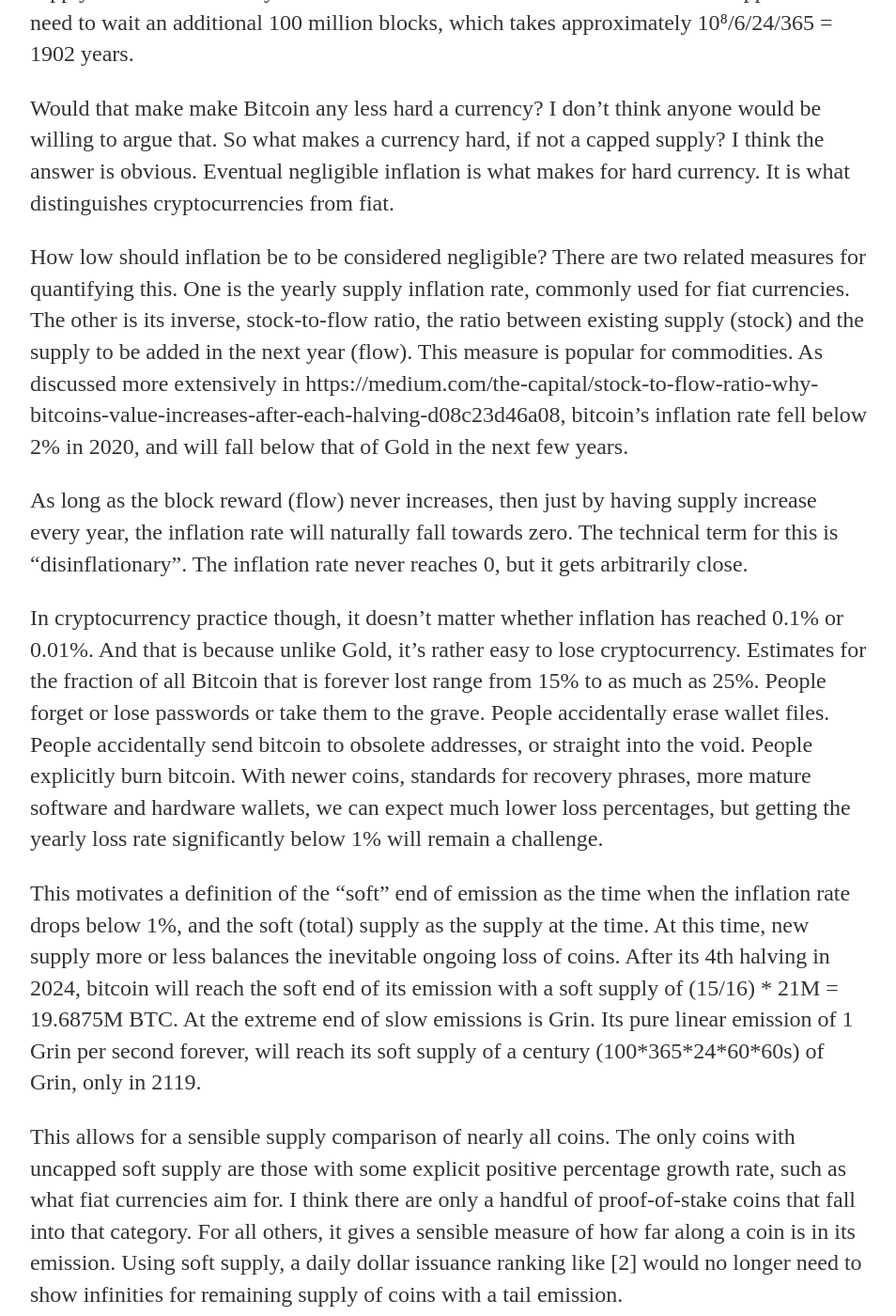
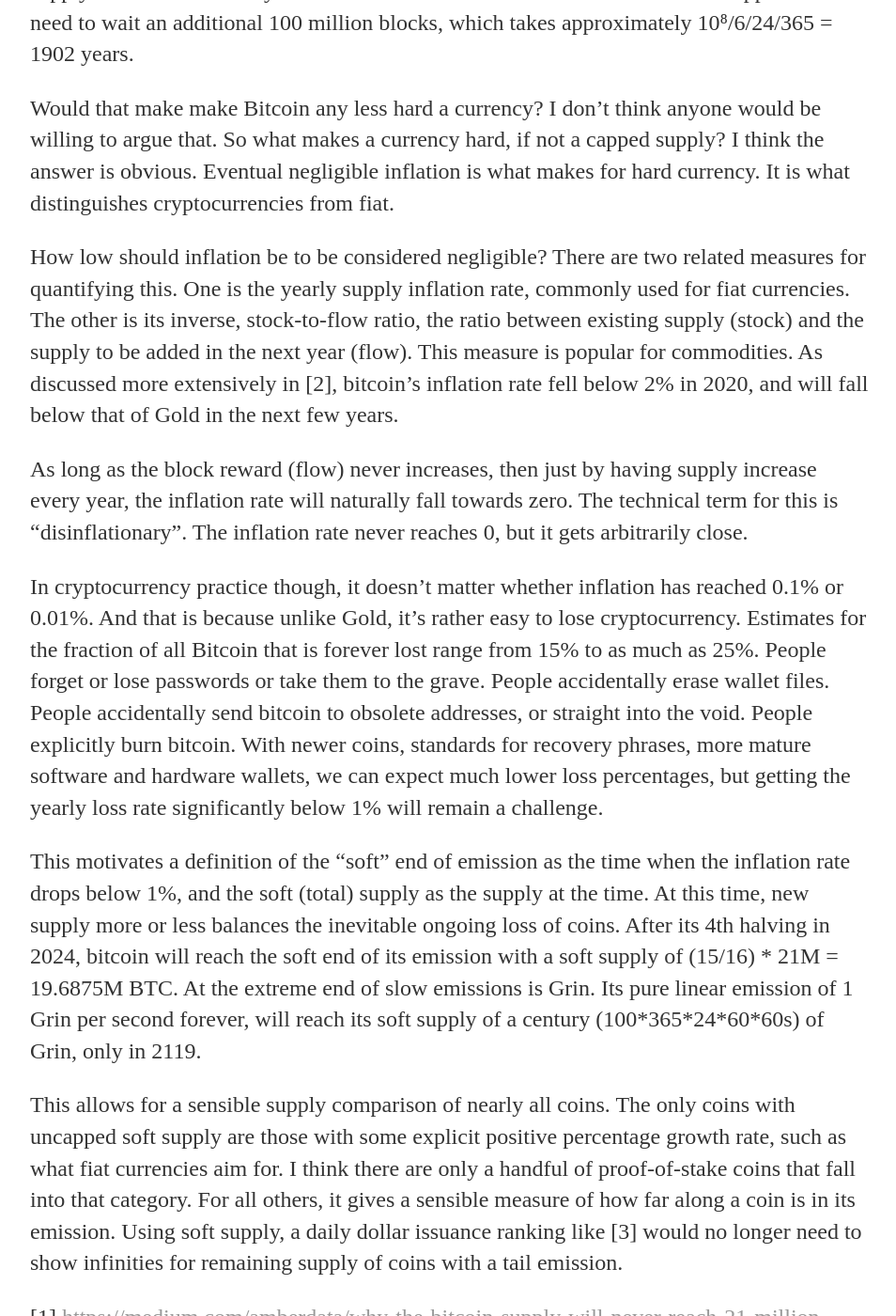
Before and after one commit to tromp/tromp.github.io, a Jekyll site: the page built from _posts/2020-12-20-soft-supply.md, in a window 1280 px wide and 1400 px high, scrolled down 564 px. Shown: the whole window at 94% size, without its empty margins (160-1114 px from the left). Built offline with Jekyll 4.4.1, drawn with Linux system fonts in a browser that asks for light colours; some of the changed lines change nothing that is shown; some of the changed text lies outside the part shown.

Commit message:
fix link formatting

```diff
--- a/_posts/2020-12-20-soft-supply.md
+++ b/_posts/2020-12-20-soft-supply.md
@@ -12,7 +12,14 @@
 
 Would that make make Bitcoin any less hard a currency? I don’t think anyone would be willing to argue that. So what makes a currency hard, if not a capped supply? I think the answer is obvious. Eventual negligible inflation is what makes for hard currency. It is what distinguishes cryptocurrencies from fiat.
 
-How low should inflation be to be considered negligible? There are two related measures for quantifying this. One is the yearly supply inflation rate, commonly used for fiat currencies. The other is its inverse, stock-to-flow ratio, the ratio between existing supply (stock) and the supply to be added in the next year (flow). This measure is popular for commodities. As discussed more extensively in https://medium.com/the-capital/stock-to-flow-ratio-why-bitcoins-value-increases-after-each-halving-d08c23d46a08, bitcoin’s inflation rate fell below 2% in 2020, and will fall below that of Gold in the next few years.
+How low should inflation be to be considered negligible? There are two related
+measures for quantifying this. One is the yearly supply inflation rate,
+commonly used for fiat currencies. The other is its inverse, stock-to-flow
+ratio, the ratio between existing supply (stock) and the supply to be added in
+the next year (flow). This measure is popular for commodities. As discussed
+more extensively in [2],
+bitcoin’s inflation rate fell below 2% in 2020, and will fall below that of
+Gold in the next few years.
 
 As long as the block reward (flow) never increases, then just by having supply increase every year, the inflation rate will naturally fall towards zero. The technical term for this is “disinflationary”. The inflation rate never reaches 0, but it gets arbitrarily close.
 
@@ -20,8 +27,10 @@
 
 This motivates a definition of the “soft” end of emission as the time when the inflation rate drops below 1%, and the soft (total) supply as the supply at the time. At this time, new supply more or less balances the inevitable ongoing loss of coins. After its 4th halving in 2024, bitcoin will reach the soft end of its emission with a soft supply of (15/16) * 21M = 19.6875M BTC. At the extreme end of slow emissions is Grin. Its pure linear emission of 1 Grin per second forever, will reach its soft supply of a century (100\*365\*24\*60\*60s) of Grin, only in 2119.
 
-This allows for a sensible supply comparison of nearly all coins. The only coins with uncapped soft supply are those with some explicit positive percentage growth rate, such as what fiat currencies aim for. I think there are only a handful of proof-of-stake coins that fall into that category. For all others, it gives a sensible measure of how far along a coin is in its emission. Using soft supply, a daily dollar issuance ranking like [2] would no longer need to show infinities for remaining supply of coins with a tail emission.
+This allows for a sensible supply comparison of nearly all coins. The only coins with uncapped soft supply are those with some explicit positive percentage growth rate, such as what fiat currencies aim for. I think there are only a handful of proof-of-stake coins that fall into that category. For all others, it gives a sensible measure of how far along a coin is in its emission. Using soft supply, a daily dollar issuance ranking like [3] would no longer need to show infinities for remaining supply of coins with a tail emission.
 
 [1] [https://medium.com/amberdata/why-the-bitcoin-supply-will-never-reach-21-million-7263e322de1](https://medium.com/amberdata/why-the-bitcoin-supply-will-never-reach-21-million-7263e322de1)
 
-[2] [https://www.f2pool.com/coins](https://www.f2pool.com/coins)
+[2] [https://medium.com/the-capital/stock-to-flow-ratio-why-bitcoins-value-increases-after-each-halving-d08c23d46a08](https://medium.com/the-capital/stock-to-flow-ratio-why-bitcoins-value-increases-after-each-halving-d08c23d46a08)
+
+[3] [https://www.f2pool.com/coins](https://www.f2pool.com/coins)
```
